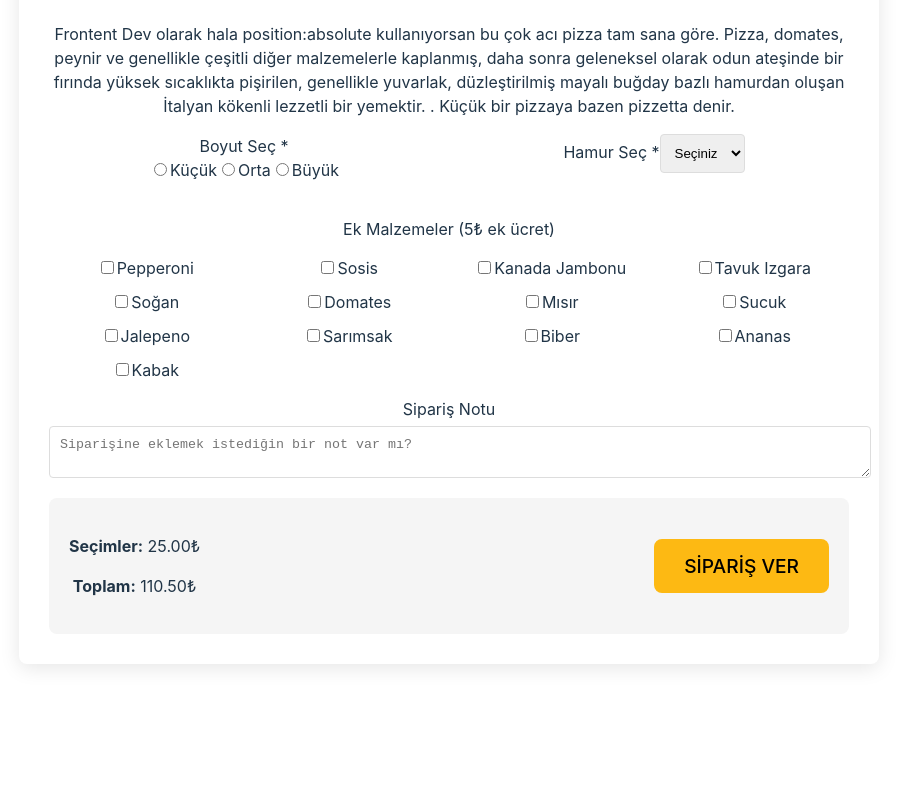
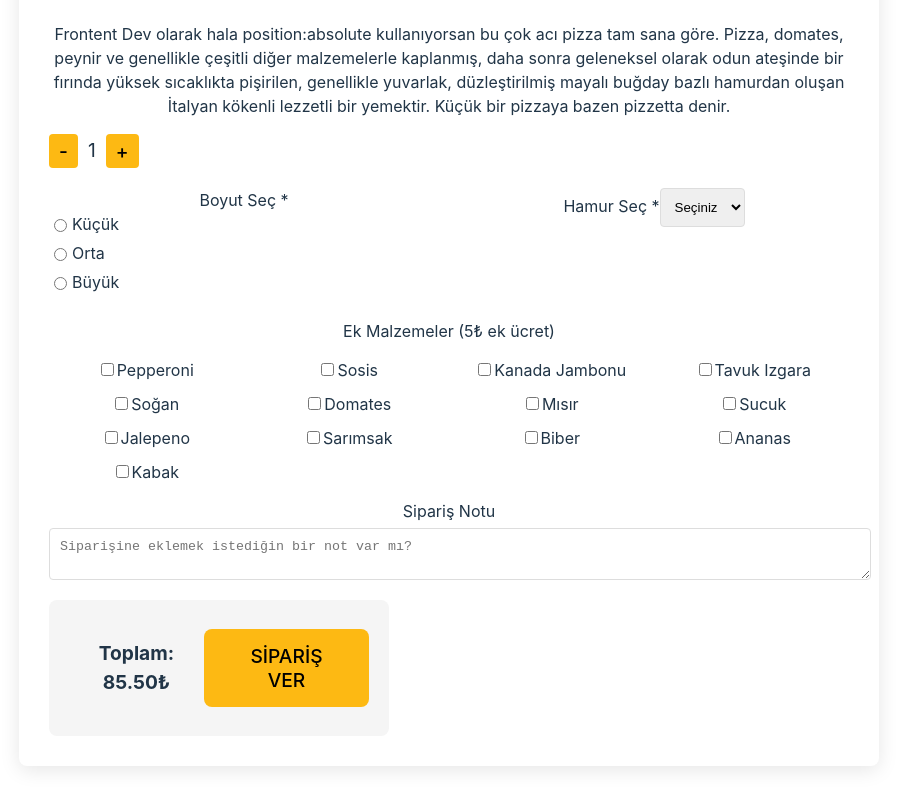
Before and after one commit to mdhazar/pizza-order, a React (Vite) app: page /siparisformu in a window 1280 px wide. Shown: the part 500-1308 px from the top of the page, without its empty margins (191-1093 px from the left). Before the commit the page ends 1246 px from the top, so only its background shows below. Built offline with nearby package versions, Linux system fonts and the light colour scheme.

Commit message:
Added math calculations for pizza number and toppings

```diff
--- a/src/pages/SiparisFormu.jsx
+++ b/src/pages/SiparisFormu.jsx
@@ -1,4 +1,4 @@
-import React, { useState } from 'react';
+import React, { useState, useEffect } from 'react';
 import styled from 'styled-components';
 
 const Header = styled.header`
@@ -86,15 +86,6 @@ const NoteField = styled.textarea`
   border-radius: 4px;
 `;
 
-const OrderSummary = styled.div`
-  background-color: #f5f5f5;
-  padding: 20px;
-  border-radius: 8px;
-  margin-top: 20px;
-  display: flex;
-  justify-content: space-between;
-  align-items: center;
-`;
 
 const OrderButton = styled.button`
   background-color: #FDB913;
@@ -148,11 +139,59 @@ const RadioLabel = styled.label`
 const RadioInput = styled.input`
   margin-right: 5px;
 `;
+const CounterContainer = styled.div`
+  display: flex;
+  align-items: center;
+  margin-bottom: 20px;
+`;
+
+const CounterButton = styled.button`
+  background-color: #FDB913;
+  color: #000;
+  border: none;
+  border-radius: 4px;
+  font-size: 1.2em;
+  cursor: pointer;
+  padding: 5px 10px;
+`;
+
+const CounterValue = styled.span`
+  font-size: 1.2em;
+  margin: 0 10px;
+`;
+
+const OrderSummary = styled.div`
+  background-color: #f5f5f5;
+  padding: 20px;
+  border-radius: 8px;
+  margin-top: 20px;
+  width: 300px;
+  display: flex;
+  justify-content: space-between;
+  align-items: center;
+`;
+
+const TotalPrice = styled.p`
+  font-size: 1.2em;
+  font-weight: bold;
+`;
+
+
 function SiparisFormu() {
   const [size, setSize] = useState('');
   const [dough, setDough] = useState('');
   const [toppings, setToppings] = useState([]);
   const [note, setNote] = useState('');
+  const [quantity, setQuantity] = useState(1);
+  const [totalPrice, setTotalPrice] = useState(85.50);
+
+  const basePrice = 85.50;
+  const toppingPrice = 5;
+
+  useEffect(() => {
+    const newTotal = (basePrice + toppings.length * toppingPrice) * quantity;
+    setTotalPrice(newTotal);
+  }, [quantity, toppings]);
 
   const handleSizeChange = (e) => setSize(e.target.value);
   const handleDoughChange = (e) => setDough(e.target.value);
@@ -164,6 +203,9 @@ function SiparisFormu() {
   };
   const handleNoteChange = (e) => setNote(e.target.value);
 
+  const incrementQuantity = () => setQuantity(prev => prev + 1);
+  const decrementQuantity = () => setQuantity(prev => prev > 1 ? prev - 1 : 1);
+
   return (
     <div>
       <Header>
@@ -171,22 +213,24 @@ function SiparisFormu() {
         <Paragraf>Anasayfa - Sipariş Oluştur</Paragraf>
       </Header>
 
-
       <FormContainer>
         <FormTitle>Position Absolute Acı Pizza</FormTitle>
         <PriceRatingContainer>
           <Price>85.50₺</Price>
           <Rating>4.9 (200)</Rating>
         </PriceRatingContainer>
-        <p>Frontent Dev olarak hala position:absolute kullanıyorsan bu çok acı pizza tam sana göre. Pizza, domates, peynir ve genellikle çeşitli diğer malzemelerle kaplanmış, daha sonra geleneksel olarak odun ateşinde bir fırında yüksek sıcaklıkta pişirilen, genellikle yuvarlak, düzleştirilmiş mayalı buğday bazlı hamurdan oluşan İtalyan kökenli lezzetli bir yemektir. . Küçük bir pizzaya bazen pizzetta denir.</p>
-
-        <FormField>
+        <p>Frontent Dev olarak hala position:absolute kullanıyorsan bu çok acı pizza tam sana göre. Pizza, domates, peynir ve genellikle çeşitli diğer malzemelerle kaplanmış, daha sonra geleneksel olarak odun ateşinde bir fırında yüksek sıcaklıkta pişirilen, genellikle yuvarlak, düzleştirilmiş mayalı buğday bazlı hamurdan oluşan İtalyan kökenli lezzetli bir yemektir. Küçük bir pizzaya bazen pizzetta denir.</p>
+        <CounterContainer>
+          <CounterButton onClick={decrementQuantity}>-</CounterButton>
+          <CounterValue>{quantity}</CounterValue>
+          <CounterButton onClick={incrementQuantity}>+</CounterButton>
+        </CounterContainer>
         <SizeAndDoughContainer>
           <SizeSelection>
             <Label>Boyut Seç *</Label>
-              <div>
-                <label>
-                  <input
+            <RadioGroup>
+              <RadioLabel>
+                <RadioInput
                   type="radio"
                   name="size"
                   value="küçük"
@@ -194,9 +238,9 @@ function SiparisFormu() {
                   onChange={handleSizeChange}
                 />
                 Küçük
-                </label>
-                <label>
-                  <input
+              </RadioLabel>
+              <RadioLabel>
+                <RadioInput
                   type="radio"
                   name="size"
                   value="orta"
@@ -204,9 +248,9 @@ function SiparisFormu() {
                   onChange={handleSizeChange}
                 />
                 Orta
-                </label>
-                <label>
-                  <input
+              </RadioLabel>
+              <RadioLabel>
+                <RadioInput
                   type="radio"
                   name="size"
                   value="büyük"
@@ -214,8 +258,8 @@ function SiparisFormu() {
                   onChange={handleSizeChange}
                 />
                 Büyük
-                </label>
-              </div>
+              </RadioLabel>
+            </RadioGroup>
           </SizeSelection>
 
           <DoughSelection>
@@ -227,7 +271,6 @@ function SiparisFormu() {
             </Select>
           </DoughSelection>
         </SizeAndDoughContainer>
-        </FormField>
 
         <FormField>
           <Label>Ek Malzemeler (5₺ ek ücret)</Label>
@@ -256,10 +299,7 @@ function SiparisFormu() {
         </FormField>
 
         <OrderSummary>
-          <div>
-            <p><strong>Seçimler:</strong> 25.00₺</p>
-            <p><strong>Toplam:</strong> 110.50₺</p>
-          </div>
+          <TotalPrice>Toplam: {totalPrice.toFixed(2)}₺</TotalPrice>
           <OrderButton>SİPARİŞ VER</OrderButton>
         </OrderSummary>
       </FormContainer>
```
Lines whose indentation alone changed are shown as unchanged.
